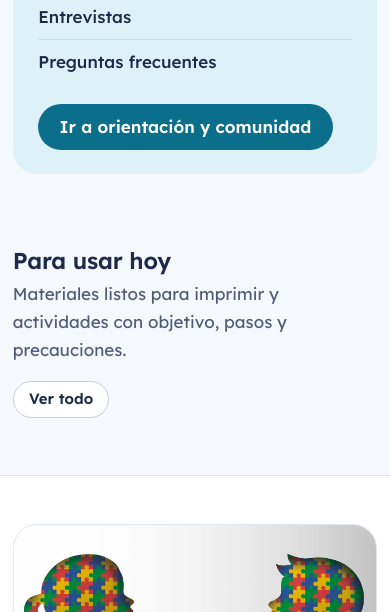
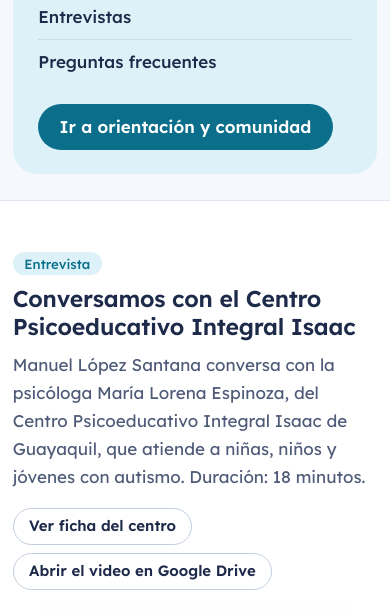
Before and after one commit to dann2610/estrategias-autismo, a Django app: page / in a window 390 px wide. Shown: the part 2637-3249 px from the top of the page. Run offline with Django 5.2, Linux system fonts and the light colour scheme; data comes from the database, SQL or seed files in the repository; data that the repository does not hold is empty; parts of the project's set-up code (start-up, migrations or seed data) failed here and were passed over; some libraries are stand-ins or nearby versions.

Commit message:
Entrevista del Centro Isaac en el inicio

```diff
--- a/apps/core/middleware.py
+++ b/apps/core/middleware.py
@@ -8,7 +8,7 @@ class SecurityHeadersMiddleware:
         "font-src 'self'; "
         "img-src 'self' data:; "
         "connect-src 'self'; "
-        "frame-src https://www.youtube-nocookie.com; "
+        "frame-src https://www.youtube-nocookie.com https://drive.google.com; "
         "frame-ancestors 'none'; base-uri 'self'; form-action 'self'"
     )
 
--- a/static/css/app.css
+++ b/static/css/app.css
@@ -412,3 +412,10 @@ button.picto-card:hover { border-color: var(--a2); background: var(--a2-mist); }
 .card-actions { position: relative; z-index: 2; display: flex; flex-wrap: wrap; gap: .5rem; margin-top: auto; padding-top: .9rem; }
 .share-box { display: flex; flex-wrap: wrap; gap: 1rem; align-items: center; justify-content: space-between; background: var(--surface); border: 1.5px solid var(--line); border-radius: var(--radius); padding: 1.2rem 1.4rem; }
 .capsule-nav { display: flex; flex-wrap: wrap; gap: .75rem; justify-content: space-between; }
+
+/* Entrevista destacada en el inicio */
+.interview-feature { display: grid; grid-template-columns: minmax(0, 1fr) minmax(0, 1.4fr); gap: clamp(1.5rem, 4vw, 3rem); align-items: center; }
+.interview-video { border-radius: var(--radius-lg); overflow: hidden; background: var(--ink); box-shadow: 0 20px 40px -28px rgba(30, 42, 74, .6); }
+.interview-video iframe { border: 0; }
+@media (max-width: 860px) { .interview-feature { grid-template-columns: 1fr; } }
+@media print { .interview-video { display: none !important; } }
--- a/templates/base.html
+++ b/templates/base.html
@@ -70,7 +70,7 @@
     <div class="row g-4">
       <div class="col-lg-5">
         <div class="d-flex align-items-center gap-2 mb-2"><img src="{% static 'img/marca.svg' %}" alt="" width="52" height="26"><strong class="fs-5 text-white">Estrategias de apoyo en el autismo</strong></div>
-        <p class="small">{{ SITE_TAGLINE }}.
+        <p class="small">{{ SITE_TAGLINE }}. Proyecto de comunicación de la Universidad Estatal de Milagro.</p>
         <p class="small mb-0">El contenido es educativo y orientativo. No es un diagnóstico ni un tratamiento y no reemplaza la evaluación de profesionales.</p>
       </div>
       <div class="col-6 col-lg-2"><h2>Áreas</h2><ul class="small"><li><a href="{% url 'learn:index' %}">Aprende sobre el autismo</a></li><li><a href="{% url 'practice:hub' %}">Herramientas y recursos</a></li><li><a href="{% url 'core:orientation' %}">Orientación y comunidad</a></li></ul></div>
--- a/templates/core/home.html
+++ b/templates/core/home.html
@@ -112,6 +112,26 @@
   </div>
 </section>
 
+{# ===== Entrevista destacada (video en Google Drive) ===== #}
+<section class="section section-white" aria-labelledby="entrevista-isaac">
+  <div class="container">
+    <div class="interview-feature">
+      <div class="interview-text">
+        <span class="chip chip-area area-3">Entrevista</span>
+        <h2 id="entrevista-isaac" class="mt-2">Conversamos con el Centro Psicoeducativo Integral Isaac</h2>
+        <p class="text-soft">Manuel López Santana conversa con la psicóloga María Lorena Espinoza, del Centro Psicoeducativo Integral Isaac de Guayaquil, que atiende a niñas, niños y jóvenes con autismo. Duración: 18 minutos.</p>
+        <div class="d-flex flex-wrap gap-2">
+          <a class="btn btn-soft btn-sm" href="{% url 'directory:index' %}?q=Isaac">Ver ficha del centro</a>
+          <a class="btn btn-soft btn-sm" href="https://drive.google.com/file/d/1zQvIPKrrnQgR6bisDu3I111bAscPOjZt/view" target="_blank" rel="noopener noreferrer">Abrir el video en Google Drive</a>
+        </div>
+      </div>
+      <div class="interview-video ratio ratio-16x9">
+        <iframe src="https://drive.google.com/file/d/1zQvIPKrrnQgR6bisDu3I111bAscPOjZt/preview" title="Entrevista a la psicóloga María Lorena Espinoza, del Centro Psicoeducativo Integral Isaac" loading="lazy" allow="autoplay; fullscreen" allowfullscreen referrerpolicy="strict-origin-when-cross-origin"></iframe>
+      </div>
+    </div>
+  </div>
+</section>
+
 {# ===== Contenidos destacados ===== #}
 {% if capsules %}
 <section class="section section-white" aria-labelledby="destacados">
```
